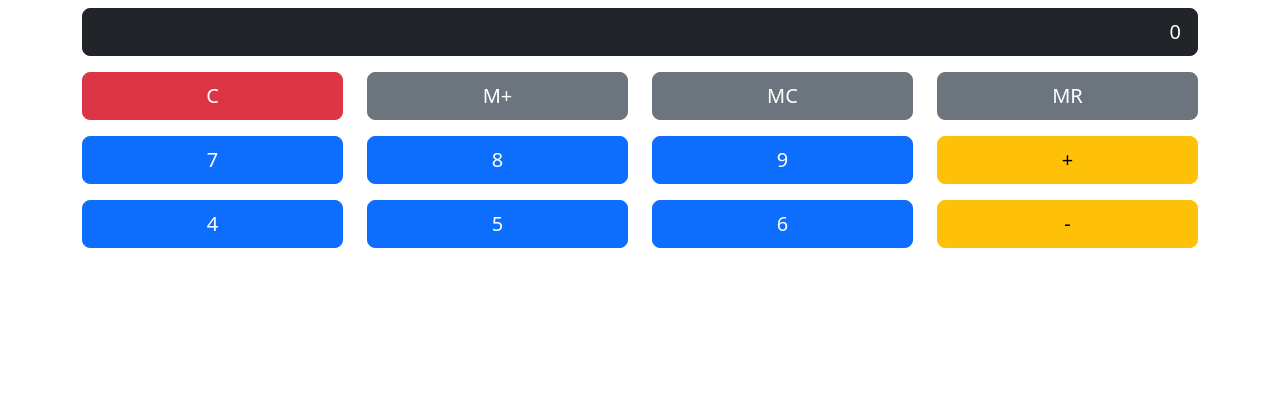
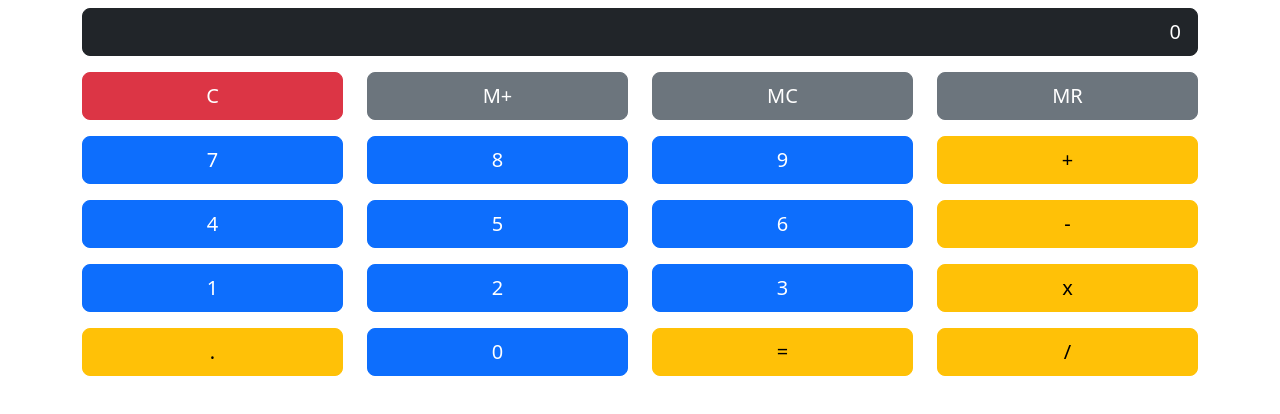
Before and after one commit to HindSarra/Calculatrice-simple-, a plain HTML site: page index.html in a window 1280 px wide. Drawn offline with nearby package versions, Linux system fonts and the light colour scheme.

Commit message:
page html terminé

```diff
--- a/index.html
+++ b/index.html
@@ -55,16 +55,33 @@
             <div class="col-3 py-2">
                 <span class="btn btn-warning btn-lg btn-block w-100">-</span>
             </div>
+            <div class="col-3 py-2">
+                <span class="btn btn-primary btn-lg btn-block w-100">1</span>
+            </div>
+            <div class="col-3 py-2">
+                <span class="btn btn-primary btn-lg btn-block w-100">2</span>
+            </div>
+            <div class="col-3 py-2">
+                <span class="btn btn-primary btn-lg btn-block w-100">3</span>
+           </div>
+            <div class="col-3 py-2">
+                <span class="btn btn-warning btn-lg btn-block w-100">x</span>
+            </div>
+            <div class="col-3 py-2">
+                <span class="btn btn-warning btn-lg btn-block w-100">.</span>
+            </div>
+            <div class="col-3 py-2">
+                <span class="btn btn-primary btn-lg btn-block w-100">0</span>
+            </div>
+            <div class="col-3 py-2">
+                <span class="btn btn-warning btn-lg btn-block w-100">=</span>
+           </div>
+            <div class="col-3 py-2">
+                <span class="btn btn-warning btn-lg btn-block w-100">/</span>
+            </div>
 
 
-            <div class="col-3 py-2"><span class="btn btn-lg btn-block w-100"></span></div>
-            <div class="col-3 py-2"><span class="btn btn-lg btn-block w-100"></span></div>
-            <div class="col-3 py-2"><span class="btn btn-lg btn-block w-100"></span></div>
-            <div class="col-3 py-2"><span class="btn btn-lg btn-block w-100"></span></div>
-            <div class="col-3 py-2"><span class="btn btn-lg btn-block w-100"></span></div>
-            <div class="col-3 py-2"><span class="btn btn-lg btn-block w-100"></span></div>
-            <div class="col-3 py-2"><span class="btn btn-lg btn-block w-100"></span></div>
-            <div class="col-3 py-2"><span class="btn btn-lg btn-block w-100"></span></div>
+
         </section>
     </main>
 
```
